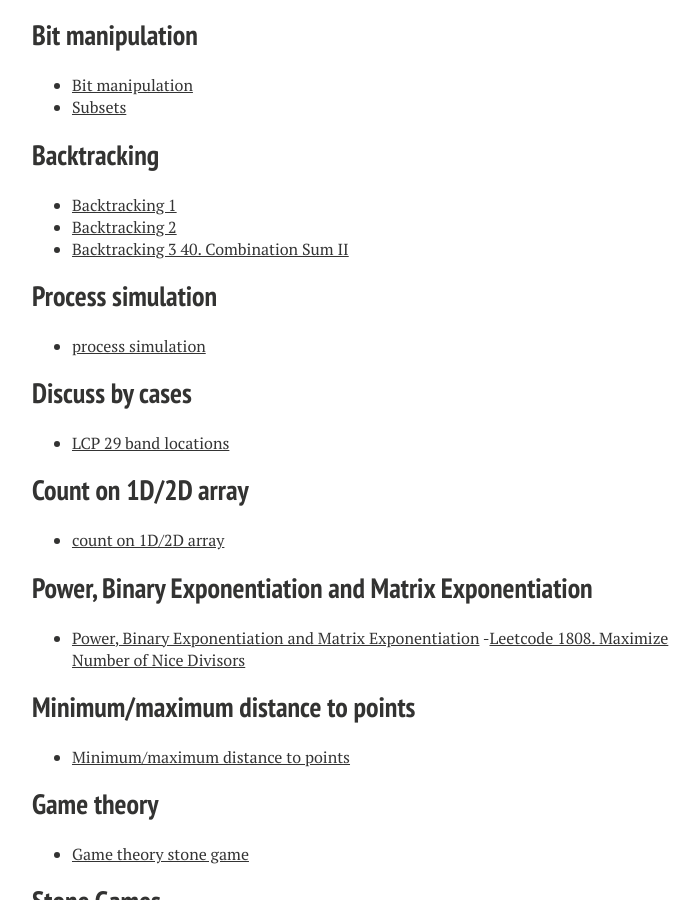
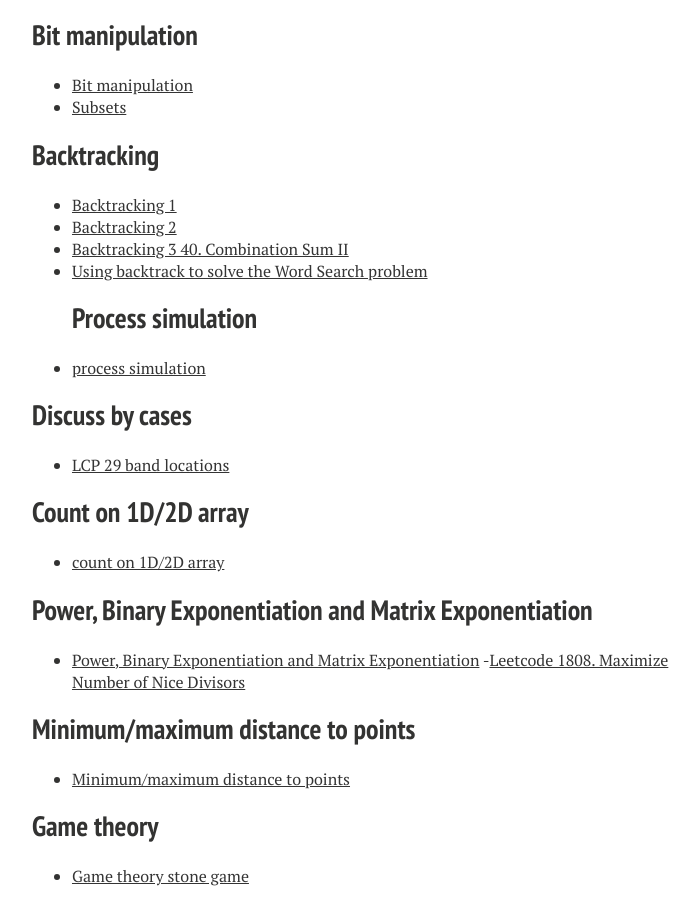
Before and after one commit to xiaokeshen/xiaokeshen.github.io, a Jekyll site: the page built from SoftwareEngineering/index.md, in a window 1280 px wide and 900 px high, scrolled down 6930 px. Shown: the whole window, without its empty margins (288-988 px from the left). Built offline with Jekyll 4.4.1, drawn with Linux system fonts in a browser that asks for light colours; nearby versions of some CDN libraries.

Commit message:
Add a backtrack problem

```diff
--- a/SoftwareEngineering/index.md
+++ b/SoftwareEngineering/index.md
@@ -247,7 +247,7 @@ My 'Serious' coding got started since I became a student as a Computer Science M
 - [Backtracking 1](https://medium.com/@jim.morris.shen/backtracking-42aee84b5e39?source=friends_link&sk=d1084dc6f4e9b9dec667b970da11675a)
 - [Backtracking 2](https://medium.com/@jim.morris.shen/backtrack-6cfb2a8fe510?source=friends_link&sk=eb9be292fba2a377edc0f2f9d404052a)
 - [Backtracking 3 40. Combination Sum II](https://jimmy-shen.medium.com/backtracking-3cc831c35063)
-
+- [Using backtrack to solve the Word Search problem](https://jimmy-shen.medium.com/using-backtrack-to-solve-the-word-search-problem-b50b23226749)
 ## Process simulation
 - [process simulation](https://medium.com/@jim.morris.shen/process-simulation-ed6e726efa9?source=friends_link&sk=3b45a1f1226312c165bf658619f7e2c3)
 
```
